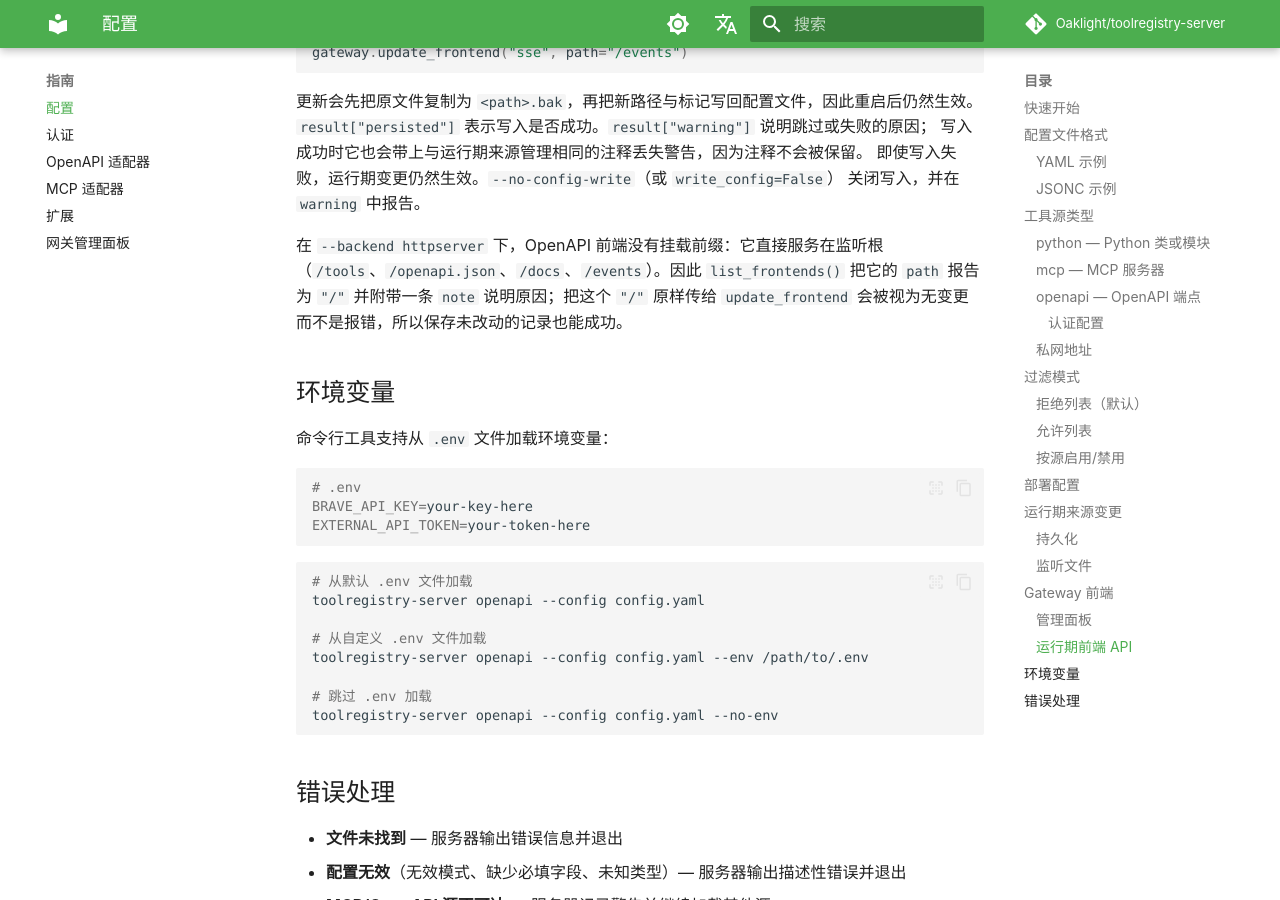
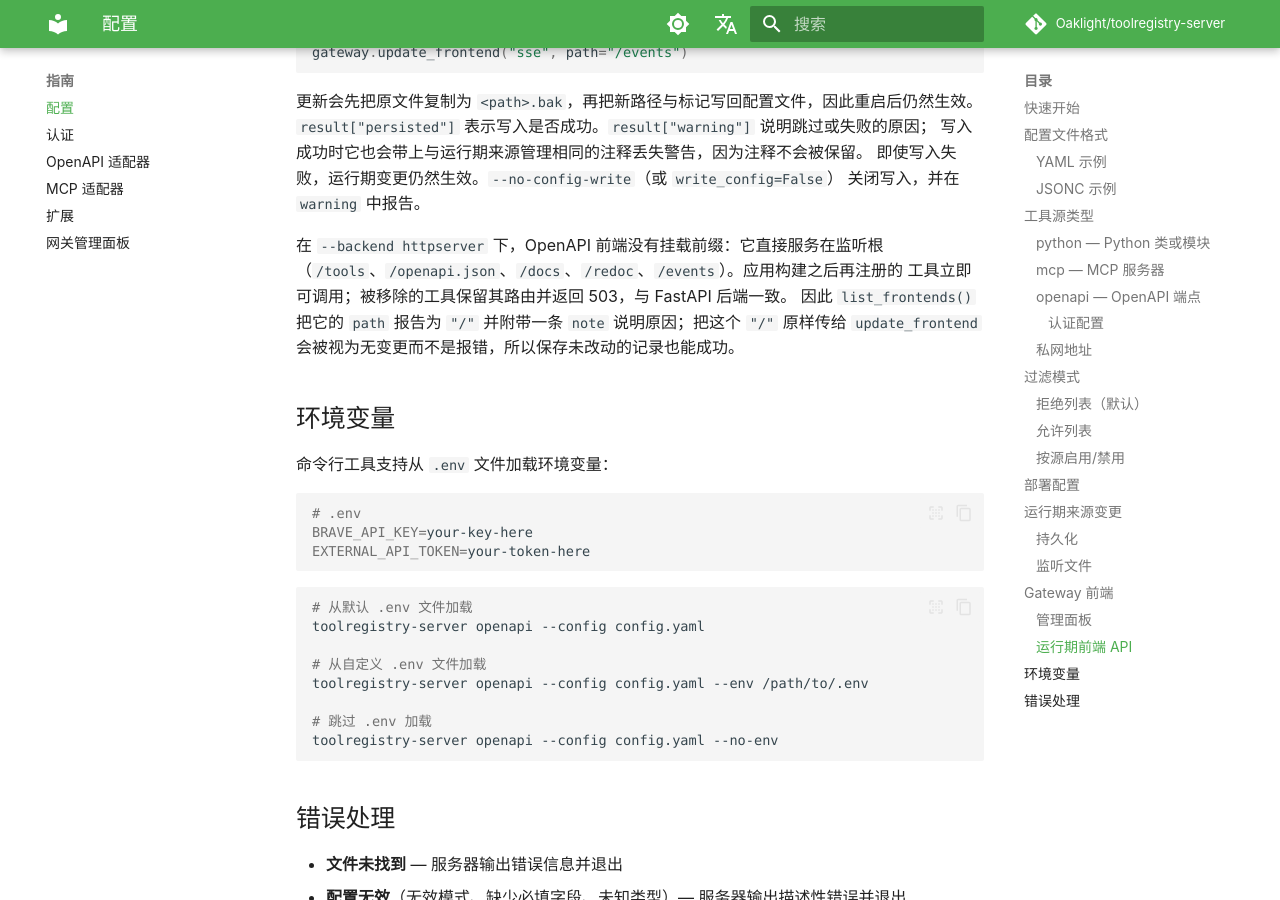
Before and after one commit to Oaklight/toolregistry-server, an MkDocs documentation site: the page built from docs/guides/configuration.md, in a window 1280 px wide and 900 px high, scrolled down 10273 px. Built offline with MkDocs 1.6.1 and Material for MkDocs 9.7.7, drawn with Linux system fonts in a browser that asks for light colours; some web fonts are replaced; comment, search, counter and statistics services are not loaded.

Commit message:
docs(openapi): 记录 /redoc 与运行期工具路由（#101）

```diff
--- a/docs/guides/configuration.md
+++ b/docs/guides/configuration.md
@@ -412,7 +412,9 @@ gateway.update_frontend("sse", path="/events")
 关闭写入，并在 `warning` 中报告。
 
 在 `--backend httpserver` 下，OpenAPI 前端没有挂载前缀：它直接服务在监听根
-（`/tools`、`/openapi.json`、`/docs`、`/events`）。因此 `list_frontends()` 把它的
+（`/tools`、`/openapi.json`、`/docs`、`/redoc`、`/events`）。应用构建之后再注册的
+工具立即可调用；被移除的工具保留其路由并返回 503，与 FastAPI 后端一致。
+因此 `list_frontends()` 把它的
 `path` 报告为 `"/"` 并附带一条 `note` 说明原因；把这个 `"/"` 原样传给
 `update_frontend` 会被视为无变更而不是报错，所以保存未改动的记录也能成功。
 
```
Also changed, not shown: docs/changelog.md (+2 -0 lines).
